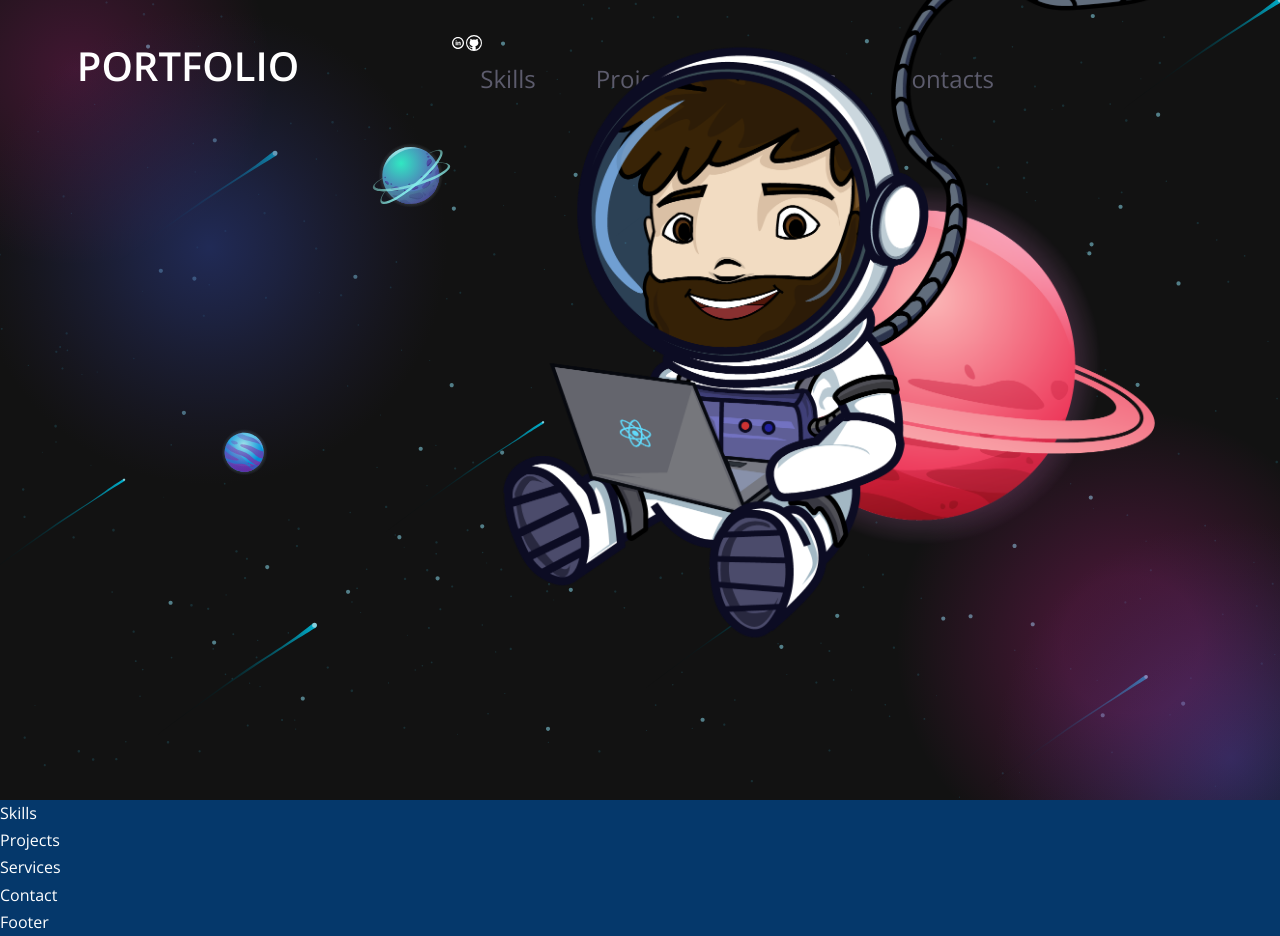
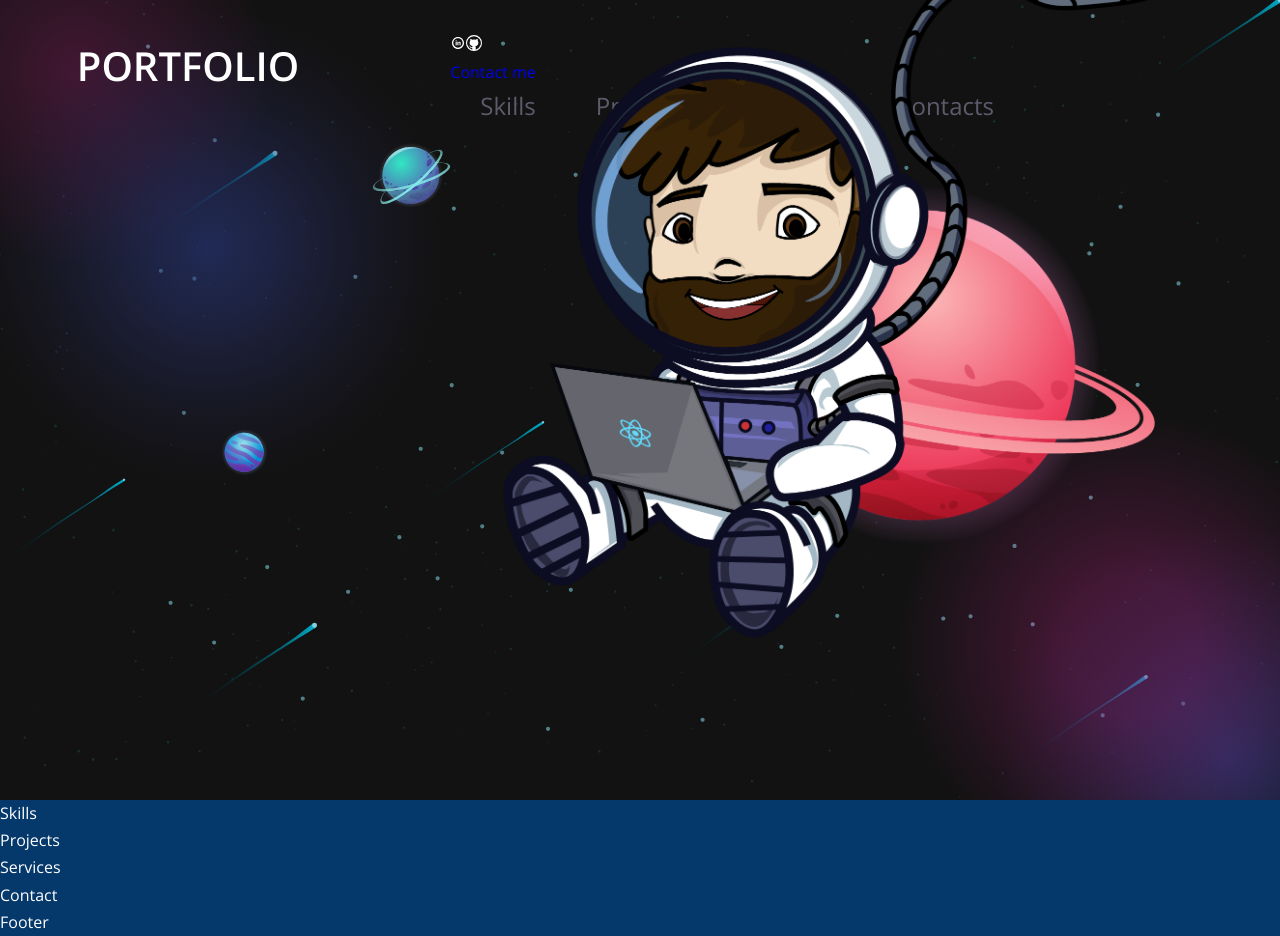
Before and after one commit to MezianeS/portfolio-v3, a React (Create React App) app: page / in a window 1280 px wide. Built offline with nearby package versions, Linux system fonts and the light colour scheme.

Commit message:
Add socials div

```diff
--- a/src/components/header/HeaderSocials.jsx
+++ b/src/components/header/HeaderSocials.jsx
@@ -5,8 +5,13 @@ import { VscGithub } from 'react-icons/vsc'
 const HeaderSocials = () => {
   return (
     <div className='header__socials--menu'>
-      <TiSocialLinkedinCircular />
-      <VscGithub />
+      <div className="header__socials--icons">
+        <TiSocialLinkedinCircular />
+        <VscGithub />
+      </div>
+      <div className="header__socials--contactme">
+        <a href="#">Contact me</a>
+      </div>
     </div>
   )
 }
```
